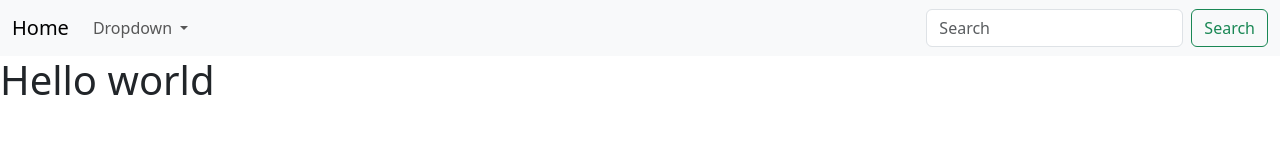
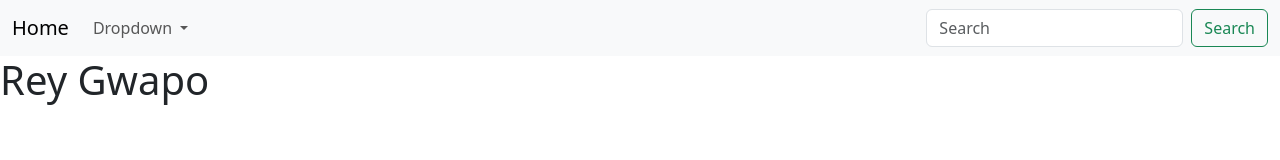
Before and after one commit to Reymadlus/IT24A-REY, a plain HTML site: page index.html in a window 1280 px wide. Drawn offline with nearby package versions, Linux system fonts and the light colour scheme.

```diff
--- a/index.html
+++ b/index.html
@@ -37,6 +37,7 @@
   </nav>
 
 <body>
-    <h1>Hello world</h1>
+    <h1>Rey Gwapo</h1>
+    <!--Searchbar-->
 </body>
 </html>
```
